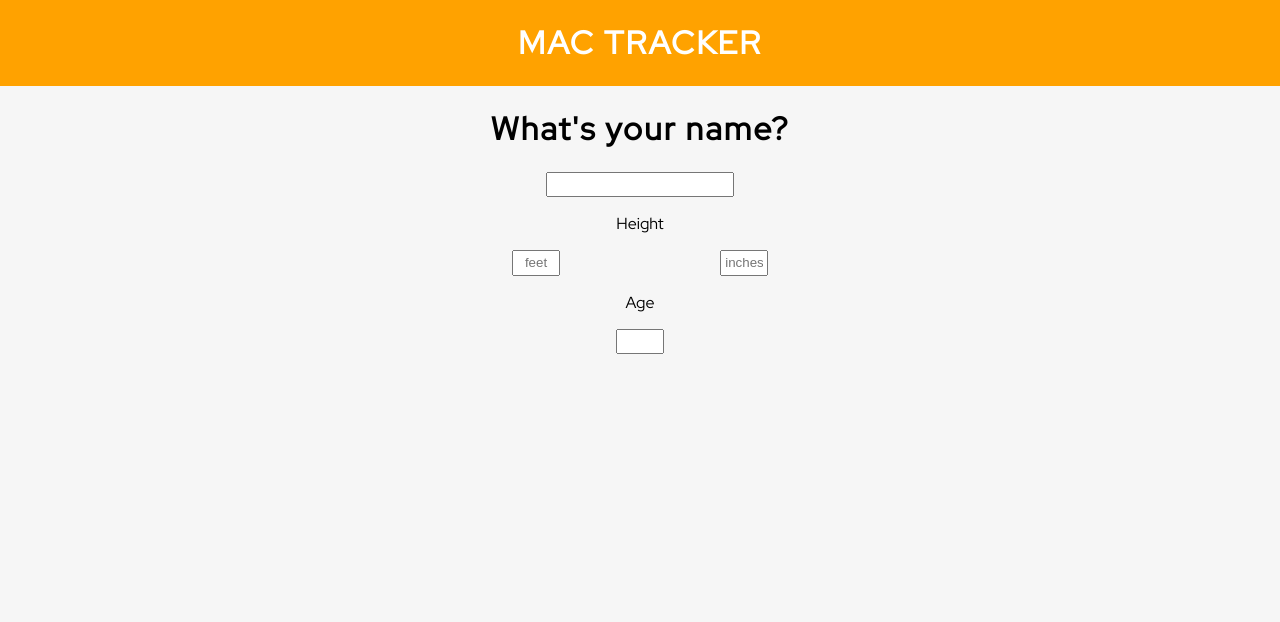
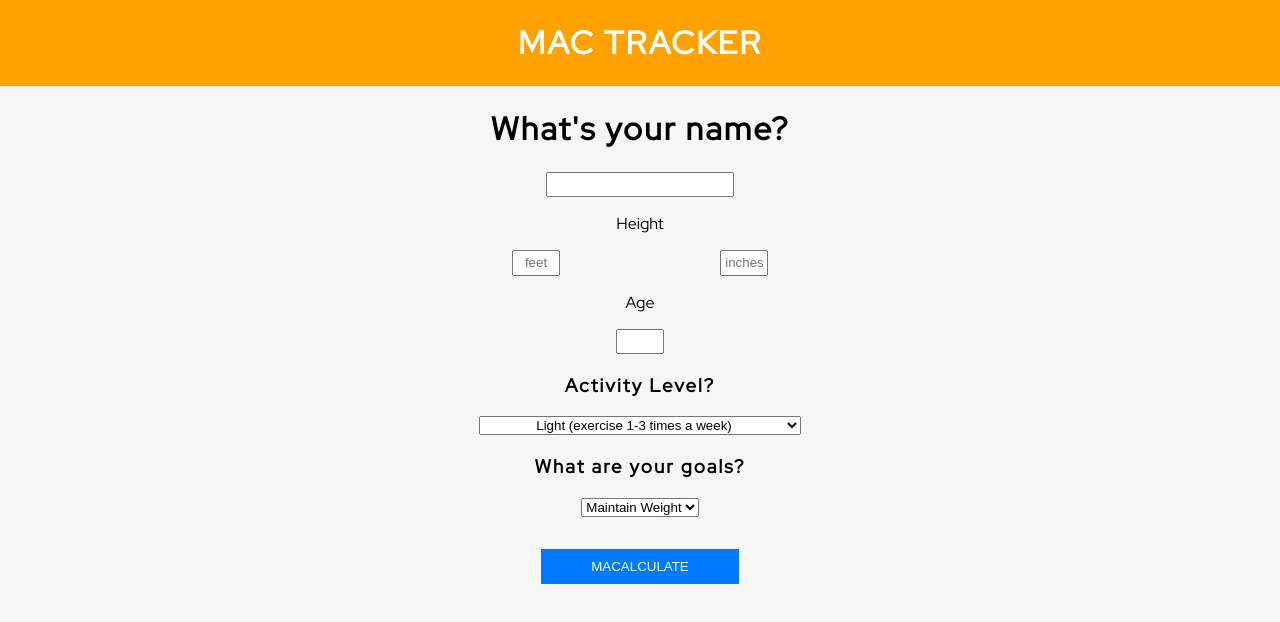
Before and after one commit to Andrew-M-A/Mac-Tracker, a website: page index.html in a window 1280 px wide. Drawn offline with Linux system fonts and the light colour scheme; no server answers.

Commit message:
created form within profile div

```diff
--- a/css/styles.css
+++ b/css/styles.css
@@ -25,3 +25,15 @@ input {
   margin-left: 5rem;
   margin-right: 5rem;
 }
+
+option {
+  text-align: center;
+}
+
+button {
+  margin: 2rem;
+  padding: 10px 50px;
+  background-color: #007bff;
+  color: white;
+  border: none;
+}
--- a/index.html
+++ b/index.html
@@ -47,6 +47,31 @@
           <p>Age</p>
         </div>
         <div class="row"> <input type="text" class="small-input"> </div>
+        <div class="row">
+          <h3 class="letter-spacing-2">Activity Level?</h3>
+        </div>
+        <div class="row">
+          <select name="activity" id="activity-select">
+            <option value="light"> Light (exercise 1-3 times a week)</option>
+            <option value="moderate"> Moderate (exercise 4-5 times a week)</option>
+            <option value="heavy"> Heavy (exercise daily or physically demanding job) </option>
+          </select>
+        </div>
+
+        <div class="row">
+          <h3 class="letter-spacing-2">What are your goals?</h3>
+        </div>
+        <div class="row">
+          <select name="goals" id="goals-select">
+            <option value="maintain"> Maintain Weight </option>
+            <option value="gain"> Gain Weight </option>
+            <option value="lose"> Lose Weight </option>
+          </select>
+        </div>
+
+        <div class="row">
+          <button type="submit"> MACALCULATE </button>
+        </div>
 
       </form>
     </div>
```
